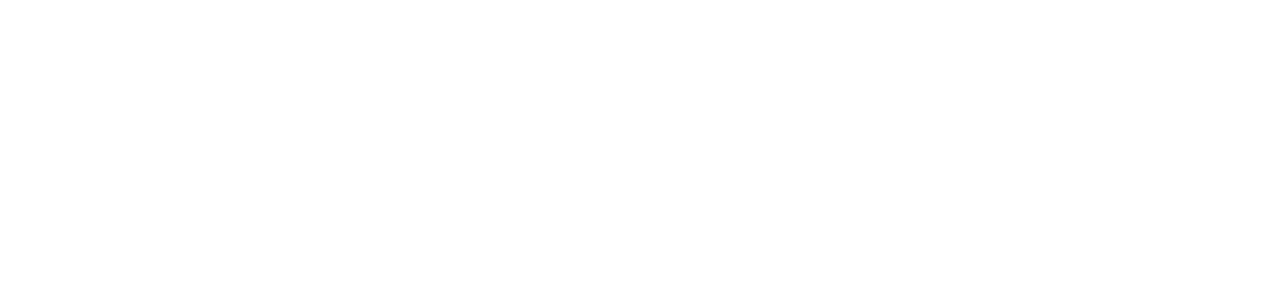
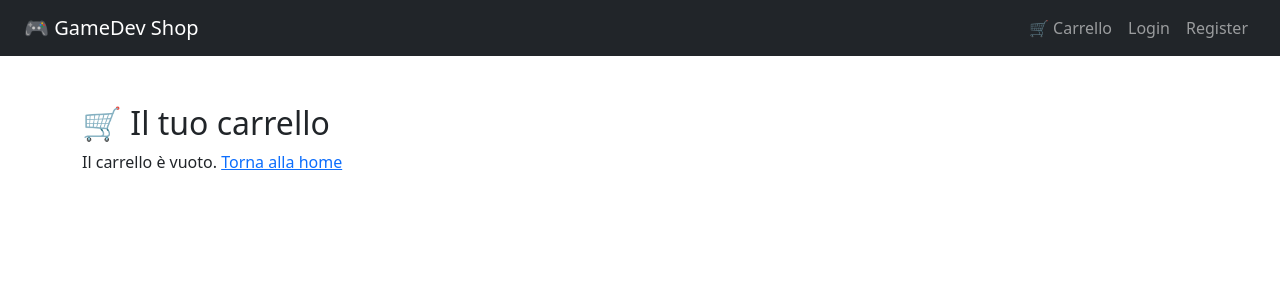
Before and after one commit to Jose24-rgb/Progetto-Finale, a React (Create React App) app in the folder frontend/: page /cart in a window 1280 px wide. Before the commit this address had no page. Shown: the top 300 px of the page. Built offline with nearby package versions, Linux system fonts and the light colour scheme.

Commit message:
modifiche

```diff
--- a/frontend/src/App.js
+++ b/frontend/src/App.js
@@ -1,19 +1,26 @@
 import { BrowserRouter, Routes, Route } from 'react-router-dom';
 import { AuthProvider } from './context/AuthContext';
+import { CartProvider } from './context/CartContext';
+import Navbar from './components/Navbar';
 import Home from './pages/Home';
 import Login from './pages/Login';
 import Register from './pages/Register';
+import Cart from './pages/Cart';
 
 function App() {
   return (
     <AuthProvider>
+      <CartProvider>
         <BrowserRouter>
+          <Navbar />
           <Routes>
             <Route path="/" element={<Home />} />
             <Route path="/login" element={<Login />} />
             <Route path="/register" element={<Register />} />
+            <Route path="/cart" element={<Cart />} />
           </Routes>
         </BrowserRouter>
+      </CartProvider>
     </AuthProvider>
   );
 }
--- /dev/null
+++ b/frontend/src/components/Navbar.js
@@ -0,0 +1,47 @@
+import { Link, useNavigate } from 'react-router-dom';
+import { useAuth } from '../context/AuthContext';
+
+const Navbar = () => {
+  const { user, logout } = useAuth();
+  const navigate = useNavigate();
+
+  const handleLogout = () => {
+    logout();
+    navigate('/');
+  };
+
+  return (
+    <nav className="navbar navbar-expand-lg navbar-dark bg-dark px-4">
+      <Link className="navbar-brand" to="/">🎮 GameDev Shop</Link>
+      <div className="collapse navbar-collapse">
+        <ul className="navbar-nav ms-auto">
+          <li className="nav-item">
+            <Link className="nav-link" to="/cart">🛒 Carrello</Link>
+          </li>
+
+          {!user ? (
+            <>
+              <li className="nav-item">
+                <Link className="nav-link" to="/login">Login</Link>
+              </li>
+              <li className="nav-item">
+                <Link className="nav-link" to="/register">Register</Link>
+              </li>
+            </>
+          ) : (
+            <>
+              <li className="nav-item">
+                <span className="nav-link">👋 {user.user.username}</span>
+              </li>
+              <li className="nav-item">
+                <button className="btn btn-outline-light ms-2" onClick={handleLogout}>Logout</button>
+              </li>
+            </>
+          )}
+        </ul>
+      </div>
+    </nav>
+  );
+};
+
+export default Navbar;
--- /dev/null
+++ b/frontend/src/context/CartContext.js
@@ -0,0 +1,32 @@
+import { createContext, useContext, useState } from 'react';
+
+const CartContext = createContext();
+
+export const CartProvider = ({ children }) => {
+  const [cart, setCart] = useState([]);
+
+  const addToCart = (game) => {
+    setCart(prev => {
+      const exists = prev.find(g => g._id === game._id);
+      if (exists) {
+        return prev.map(g => g._id === game._id ? { ...g, quantity: g.quantity + 1 } : g);
+      } else {
+        return [...prev, { ...game, quantity: 1 }];
+      }
+    });
+  };
+
+  const removeFromCart = (id) => {
+    setCart(prev => prev.filter(g => g._id !== id));
+  };
+
+  const clearCart = () => setCart([]);
+
+  return (
+    <CartContext.Provider value={{ cart, addToCart, removeFromCart, clearCart }}>
+      {children}
+    </CartContext.Provider>
+  );
+};
+
+export const useCart = () => useContext(CartContext);
--- /dev/null
+++ b/frontend/src/pages/Cart.js
@@ -0,0 +1,39 @@
+import { useCart } from '../context/CartContext';
+import { Link } from 'react-router-dom';
+
+function Cart() {
+  const { cart, removeFromCart } = useCart();
+
+  const total = cart.reduce((acc, game) => acc + game.price * game.quantity, 0);
+
+  return (
+    <div className="container mt-5">
+      <h2>🛒 Il tuo carrello</h2>
+      {cart.length === 0 ? (
+        <p>Il carrello è vuoto. <Link to="/">Torna alla home</Link></p>
+      ) : (
+        <>
+          <ul className="list-group mb-4">
+            {cart.map((game, index) => (
+              <li key={index} className="list-group-item d-flex justify-content-between align-items-center">
+                <div>
+                  <strong>{game.title}</strong> — € {game.price.toFixed(2)} × {game.quantity}
+                </div>
+                <button
+                  className="btn btn-danger btn-sm"
+                  onClick={() => removeFromCart(game._id)}
+                >
+                  Rimuovi
+                </button>
+              </li>
+            ))}
+          </ul>
+          <h4>Totale: € {total.toFixed(2)}</h4>
+          <button className="btn btn-success">Procedi al pagamento</button>
+        </>
+      )}
+    </div>
+  );
+}
+
+export default Cart;
--- a/frontend/src/pages/Home.js
+++ b/frontend/src/pages/Home.js
@@ -1,10 +1,11 @@
-// src/pages/Home.js
 import { useEffect, useState } from 'react';
 import axios from '../services/apis';
+import { useCart } from '../context/CartContext';
 
 const Home = () => {
   const [games, setGames] = useState([]);
   const [loading, setLoading] = useState(true);
+  const { addToCart } = useCart();
 
   useEffect(() => {
     const fetchGames = async () => {
@@ -27,15 +28,24 @@ const Home = () => {
     <div className="container mt-4">
       <h2 className="mb-4">🎮 Giochi disponibili</h2>
       <div className="row">
-        {games.map(game => (
+        {games.map((game) => (
           <div className="col-md-4 mb-4" key={game._id}>
             <div className="card h-100">
-              <img src={game.imageUrl} className="card-img-top" alt={game.title} />
+              <img
+                src={game.imageUrl}
+                className="card-img-top"
+                alt={game.title}
+              />
               <div className="card-body">
                 <h5 className="card-title">{game.title}</h5>
                 <p className="card-text">{game.genre}</p>
                 <p className="card-text fw-bold">€ {game.price.toFixed(2)}</p>
-                <button className="btn btn-primary w-100">Aggiungi al carrello</button>
+                <button
+                  className="btn btn-primary w-100"
+                  onClick={() => addToCart(game)}
+                >
+                  Aggiungi al carrello
+                </button>
               </div>
             </div>
           </div>
```
Lines whose indentation alone changed are shown as unchanged.
